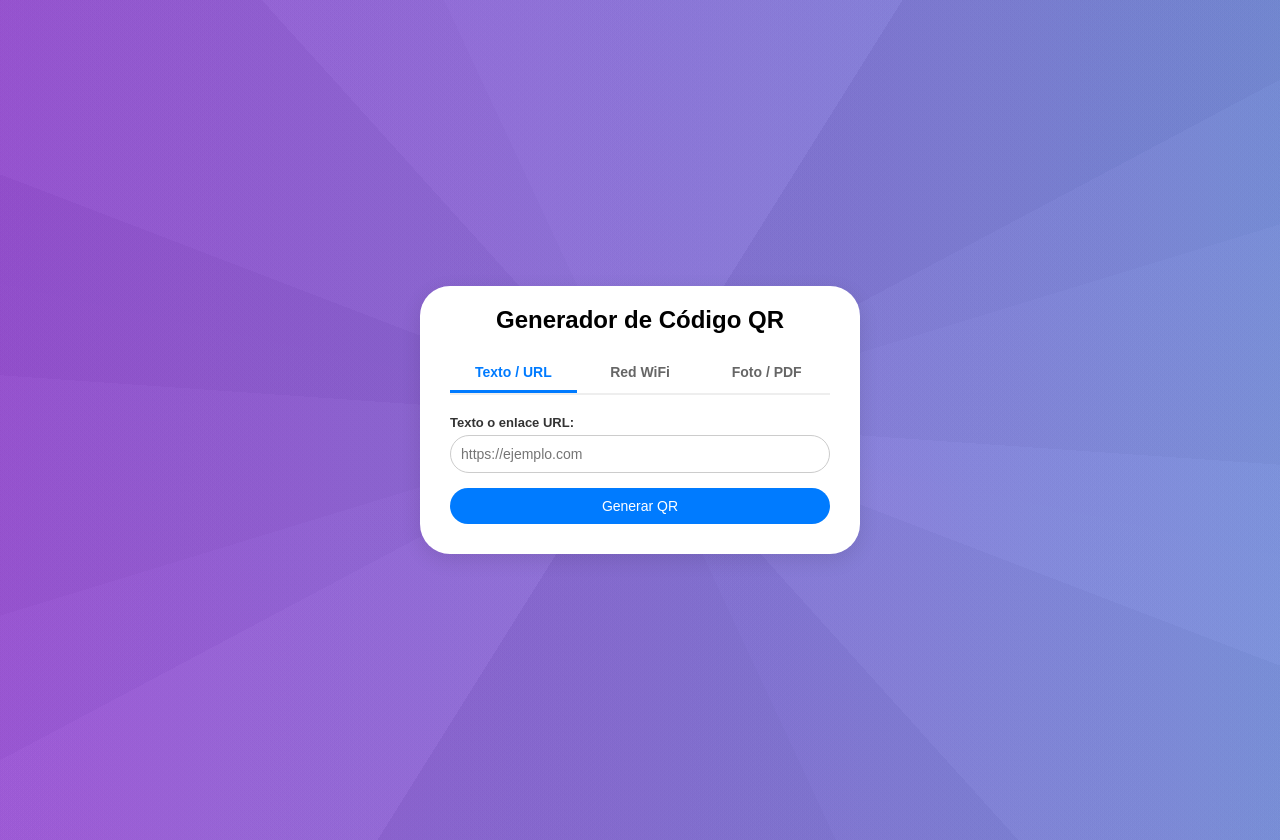
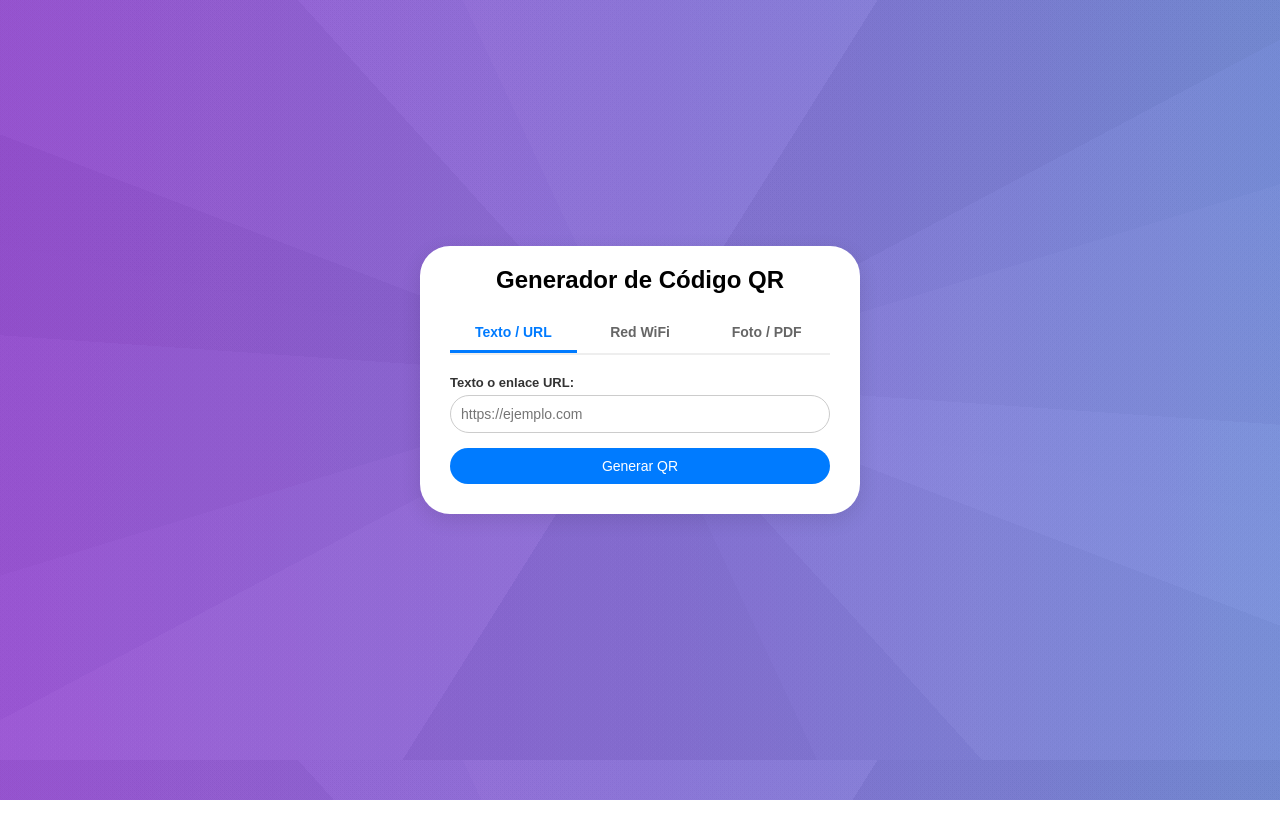
Before and after one commit to iamkevins/qr-pro-web, a Flask app: page / in a window 1280 px wide. After the commit the page ends 800 px from the top, so only its background shows below. Run offline with Flask 3, Linux system fonts and the light colour scheme.

Commit message:
Update index.html

```diff
--- a/templates/index.html
+++ b/templates/index.html
@@ -11,13 +11,9 @@
             display: flex;
             justify-content: center;
             align-items: center;
-            min-height: 100vh;
+            min-height: 90vh;
             margin: 0;
             padding: 20px;
-
-
-
-
 
     background-image: linear-gradient(201deg, rgba(148, 148, 148, 0.07) 0%, rgba(148, 148, 148, 0.07) 50%,rgba(83, 83, 83, 0.07) 50%, rgba(83, 83, 83, 0.07) 100%),
         linear-gradient(192deg, rgba(176, 176, 176, 0.08) 0%, rgba(176, 176, 176, 0.08) 50%,rgba(180, 180, 180, 0.08) 50%, rgba(180, 180, 180, 0.08) 100%),
@@ -29,7 +25,7 @@
         linear-gradient(152deg, rgba(12, 12, 12, 0.05) 0%, rgba(12, 12, 12, 0.05) 50%,rgba(161, 161, 161, 0.05) 50%, rgba(161, 161, 161, 0.05) 100%),
         linear-gradient(302deg, rgba(48, 48, 48, 0.1) 0%, rgba(48, 48, 48, 0.1) 50%,rgba(195, 195, 195, 0.1) 50%, rgba(195, 195, 195, 0.1) 100%),
         linear-gradient(90deg, rgb(144, 14, 253),rgb(74, 115, 255));
-
+        }
 
 
 
```
